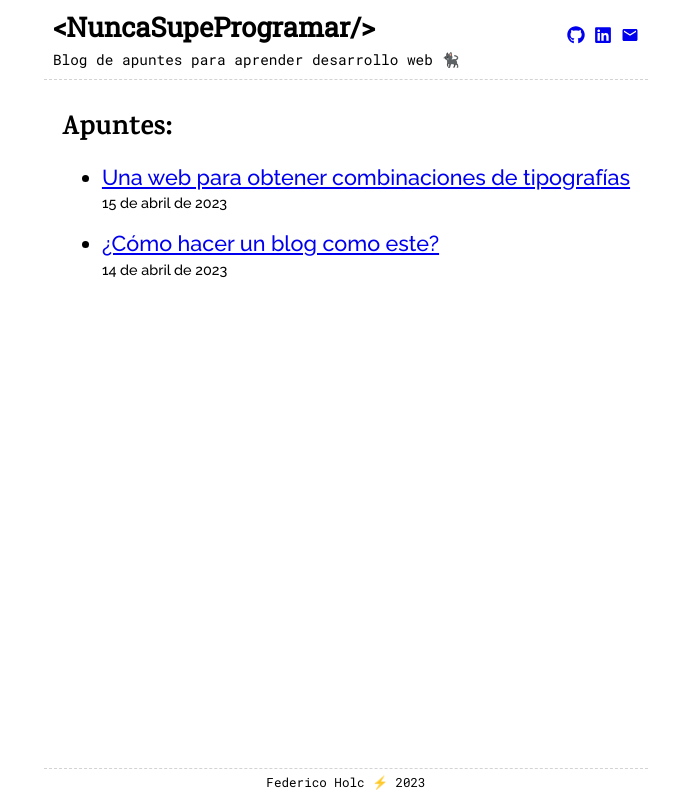
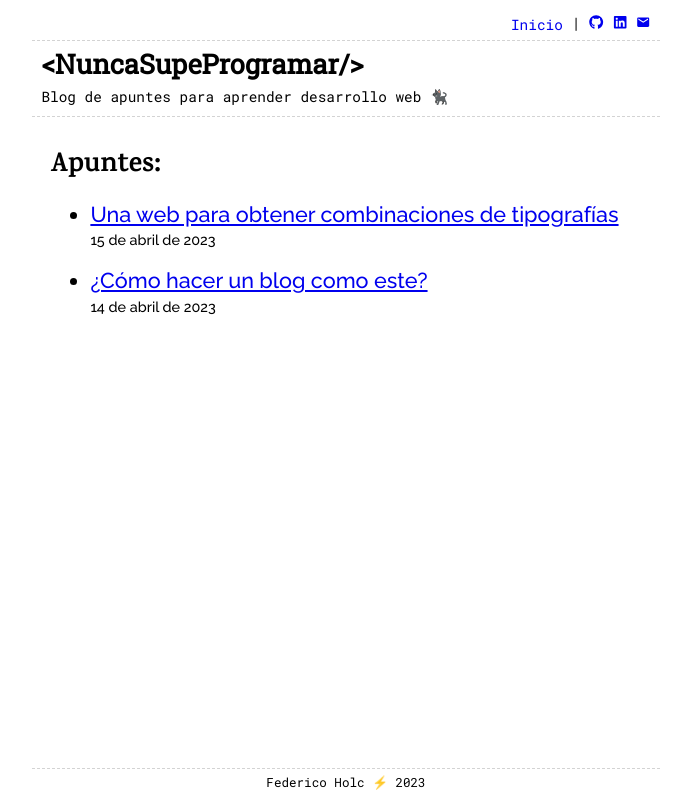
Before and after one commit to fedeholc/NuncaSupeProgramar-v0.1, a Next.js app: page / in a window 1280 px wide. Shown: the whole page, without its empty margins (294-985 px from the left). Built offline with nearby package versions, Linux system fonts and the light colour scheme.

Commit message:
update global css

```diff
--- a/components/navbar.js
+++ b/components/navbar.js
@@ -2,24 +2,29 @@ import Logo from "./logo";
 import navbar from "./navbar.module.css";
 import { FaGithub, FaLinkedin, FaMail } from "react-icons/fa";
 import { MdEmail } from "react-icons/md";
+import Link from "next/link";
 
 export default function NavBar() {
   return (
     <>
       <div className={navbar.navbar}>
-        <Logo></Logo>
-        <div className={navbar.navbar__icons}>
+        <div className={navbar.navbar__links}>
+          <Link href="/">
+            <div className={navbar.navbar__links__fede}>Inicio</div>
+          </Link>{" "}
+          |
           <a href="https://github.com/fedeholc" target="_blank">
             <FaGithub></FaGithub>
           </a>
-
           <a href="https://www.linkedin.com/in/federicoholc/" target="_blank">
             <FaLinkedin></FaLinkedin>
           </a>
-
           <a href="mailto:federicoholc@gmail.com">
             <MdEmail></MdEmail>
           </a>
+        </div>
+        <div className={navbar.navbar__logo}>
+          <Logo></Logo>
         </div>
       </div>
     </>
--- a/components/navbar.module.css
+++ b/components/navbar.module.css
@@ -1,30 +1,35 @@
  .navbar {
-   padding: 0.5rem;
    border-bottom: 1px dashed lightgray;
    display: flex;
    flex-wrap: wrap;
    align-items: center;
    justify-content: space-between;
    column-gap: 3rem;
+   border-bottom: 1px dashed lightgray;
  }
 
- .navbar__icons {
+ .navbar__logo {
+   padding: 0.3rem 0.5rem 0.5rem 0.5rem;
+   margin: 0rem;
+ }
+
+ .navbar__links {
    display: flex;
    flex-direction: row;
-   gap: 0.5rem;
-
+   justify-content: right;
+   padding-top: 0.5rem;
+   padding-bottom: 0.2rem;
+   padding-right: 0.5rem;
+   column-gap: 0.5rem;
+   font-size: 0.8rem;
+   font-family: "Roboto mono", monospace;
+   width: 100%;
+   border-bottom: 1px dashed lightgray;
  }
 
-
- @media only screen and (max-width: 550px) {
-
-   .navbar__icons {
-     width: 100%;
-     justify-content: center;
-     margin-top: 0.2rem;
-   }
-
-   .navbar__icons a {
-     height: 1rem;
-   }
+ .navbar__links a {
+   margin: 0;
+   height: 1rem;
+   padding-top: 0.1rem;
+   text-decoration: none;
  }
```
